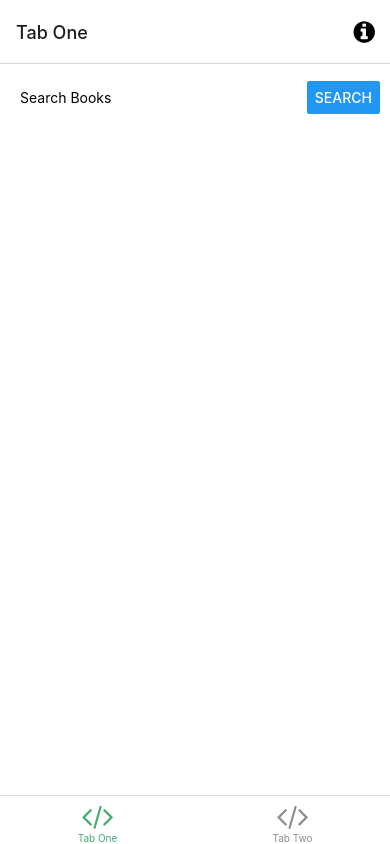
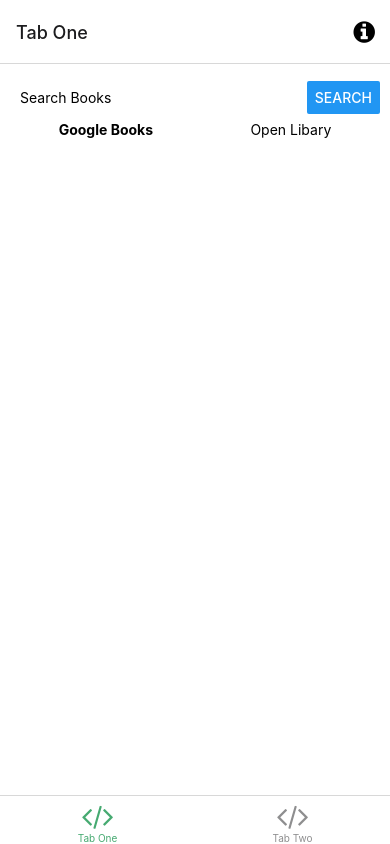
Before and after one commit to d-creaven/PixelPage, a React Native app in the folder PixelPage/: screen /TabOne in a window 390 px wide. Built offline with nearby package versions, Linux system fonts and the light colour scheme; what expo-linking would draw is missing.

Commit message:
Initial choose api provider changes

```diff
--- a/PixelPage/screens/TabOneScreen.tsx
+++ b/PixelPage/screens/TabOneScreen.tsx
@@ -42,7 +42,11 @@ const query = gql`
 export default function TabOneScreen({
   navigation,
 }: RootTabScreenProps<'TabOne'>) {
-  const [search, setSearch] = useState("")
+  const [search, setSearch] = useState("");
+  const [provider, setProvider] = useState<
+  "googleBooksSearch" | "openLibrarySearch"
+  >("googleBooksSearch")
+
   const [runQuery, { data, loading, error }] = useLazyQuery(query);
 
   console.log(JSON.stringify(data, null, 2));
@@ -58,6 +62,12 @@ export default function TabOneScreen({
         />
         <Button title='Search' onPress={() => runQuery({variables: {q: search}})}/>
       </View>
+
+      <View style={styles.tabs}>
+        <Text style={provider === "googleBooksSearch" ? {fontWeight: 'bold'}: {}}>Google Books</Text>
+        <Text>Open Libary</Text>
+      </View>
+
       {loading && <ActivityIndicator />}
       {error && (
         <View style={styles.container}>
@@ -107,5 +117,11 @@ const styles = StyleSheet.create({
     borderRadius: 5,
     padding: 10,
     marginVertical: 5,
-  }
+  },
+  tabs: {
+    flexDirection: "row",
+    height: 50,
+    justifyContent: "space-around",
+    alignContent: "center",
+  },
 });
```
